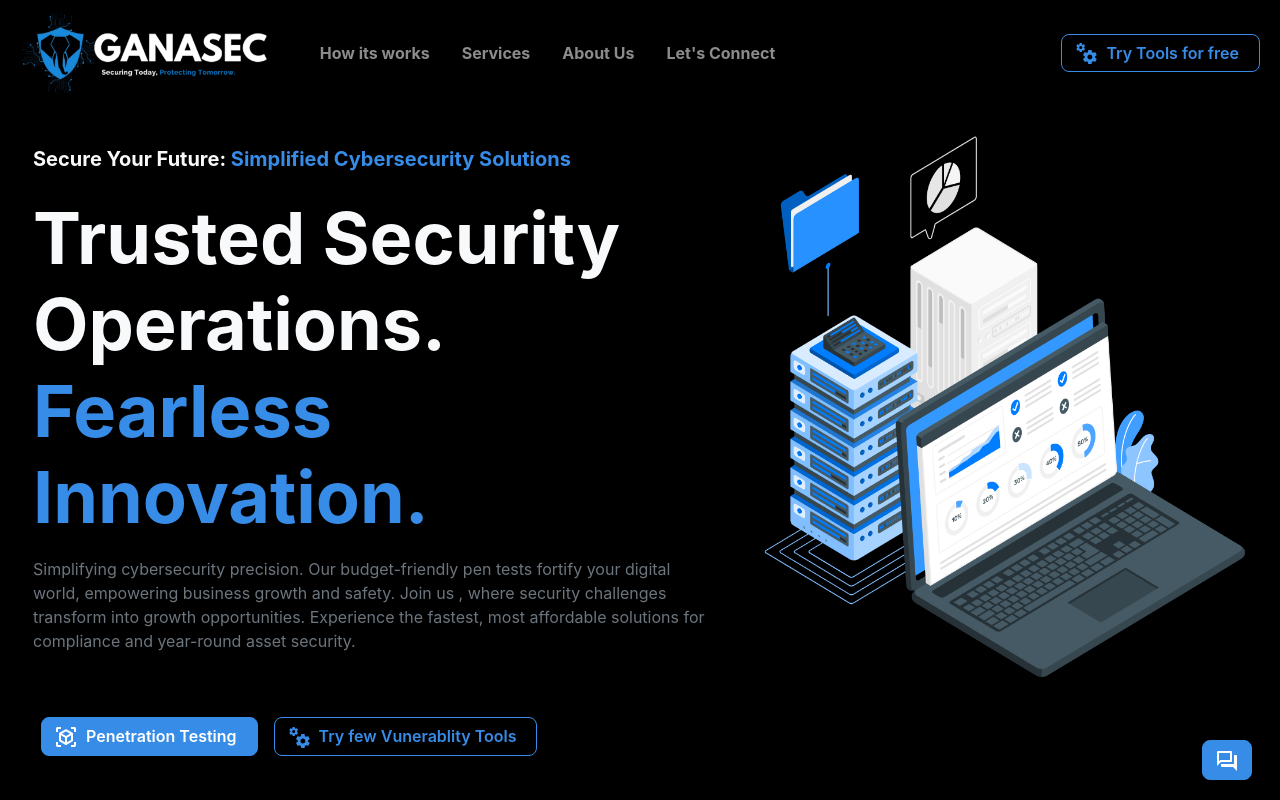
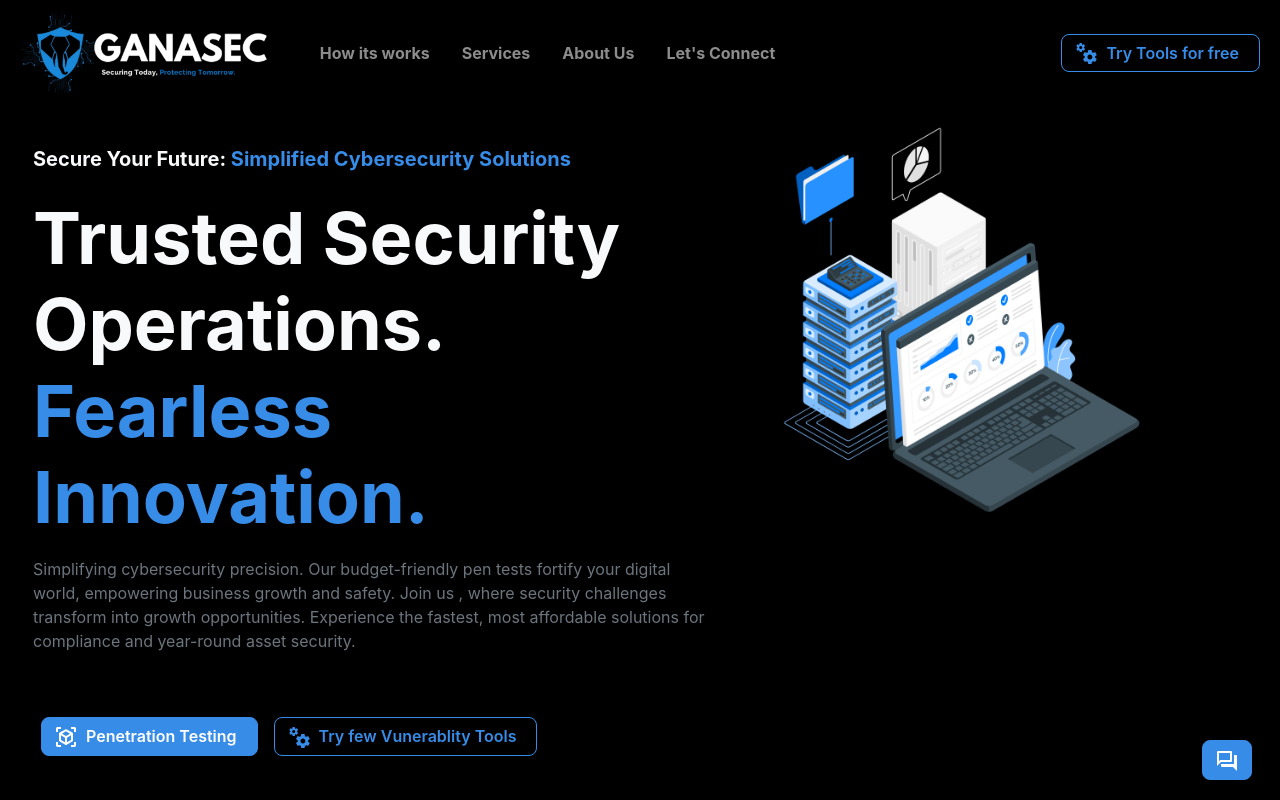
Before and after one commit to kritanksharma/ganasec, a React (Create React App) app: page /#/ in a window 1280 px wide. Shown: the top 800 px of the page. Built offline with nearby package versions, Linux system fonts and the light colour scheme.

Commit message:
Minor changes for home page

```diff
--- a/src/Components/HeadSection2.js
+++ b/src/Components/HeadSection2.js
@@ -14,7 +14,7 @@ export default function HeadSection2(props) {
         style={{
           backgroundColor: "black",
           width: "100%",
-          height: "90vh",
+          height: "100%",
           borderRadius: "0px",
         }}
       >
@@ -72,7 +72,7 @@ export default function HeadSection2(props) {
           <div className="col-md-4">
             <img
               src={props.head.cardbg1}
-              className="card-img-bottom"
+              className="card-img-bottom mx-4"
               alt="..."
               style={{ height: props.head.height, width: props.head.width }}
             />
--- a/src/Pages/Home.js
+++ b/src/Pages/Home.js
@@ -15,8 +15,6 @@ export default function Home() {
     textUpperCase: false,
     btnOptions: true,
     textAlign: "start",
-    height: "75vh",
-    width: "45vw",
     content:
       "Simplifying cybersecurity precision. Our budget-friendly pen tests fortify your digital world, empowering business growth and safety. Join us , where security challenges transform into growth opportunities. Experience the fastest, most affordable solutions for compliance and year-round asset security.",
     cardbg1: cardbg1,
```
